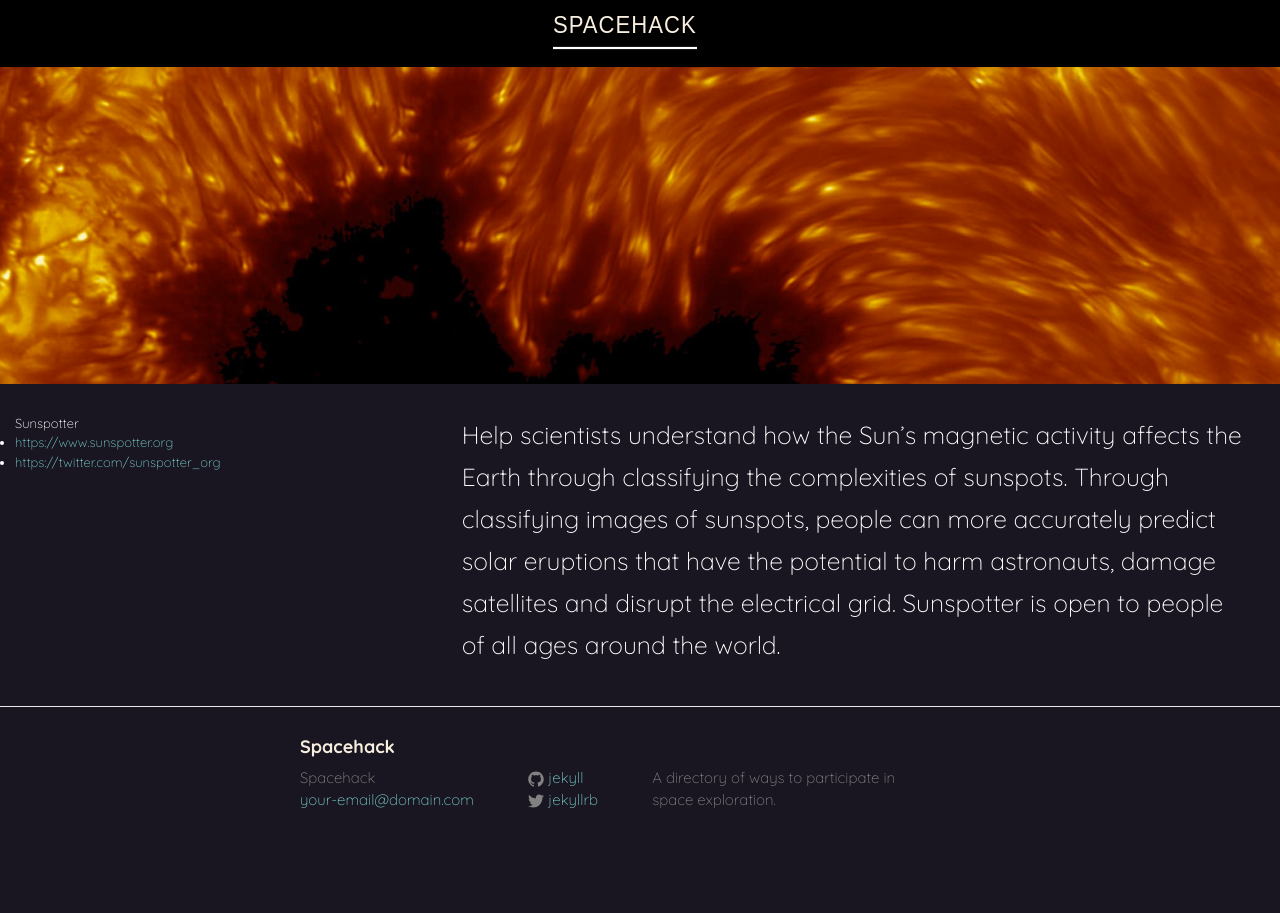
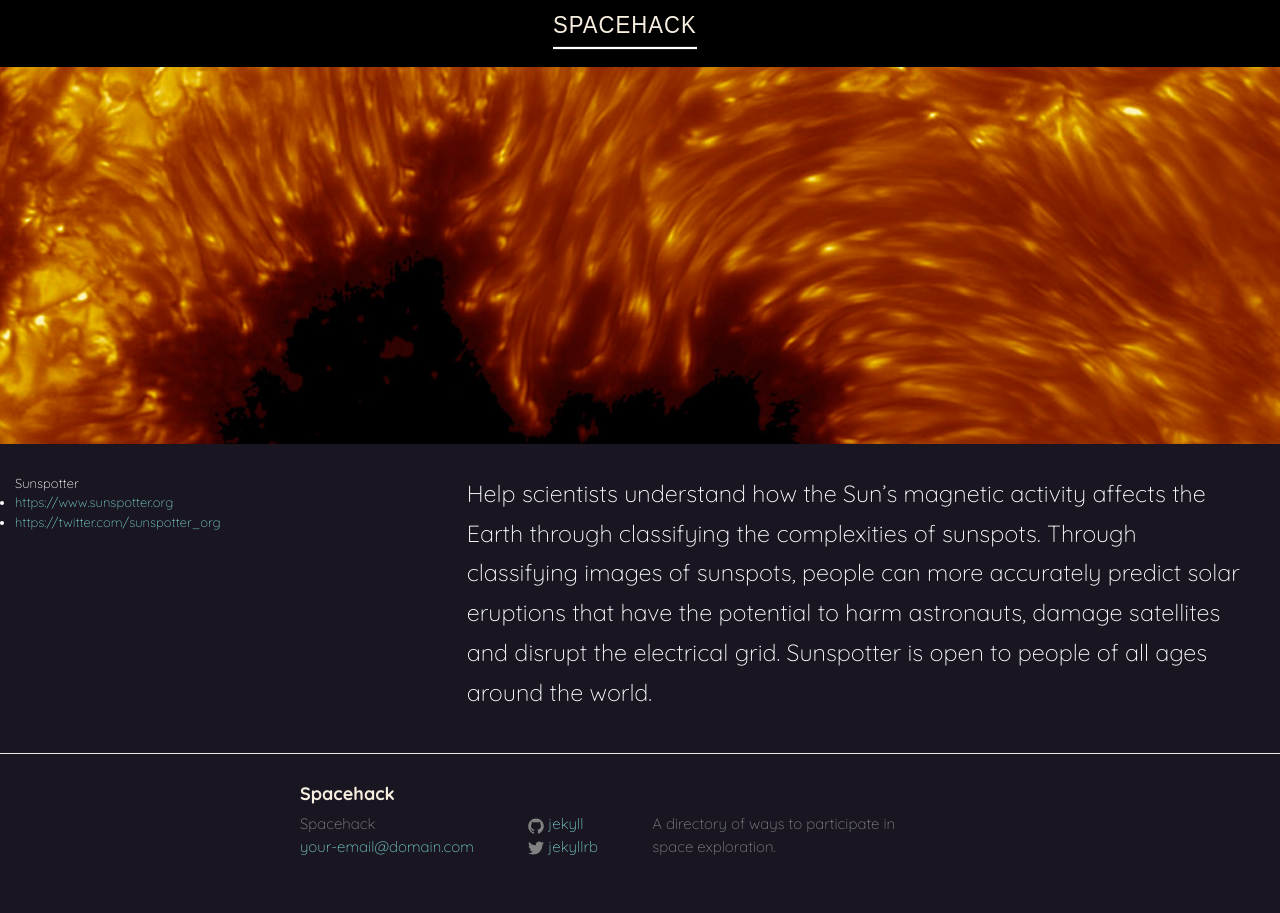
Before and after one commit to basilleaf/spacehack.org, a Jekyll site: the page built from _posts/2015-08-01-sunspotter.md, in a window 1280 px wide. Built offline with Jekyll 4.4.1, drawn with Linux system fonts in a browser that asks for light colours.

Commit message:
adjusts layout of probe page hero image

```diff
--- a/css/main.css
+++ b/css/main.css
@@ -92,9 +92,10 @@ a:hover {
 
 
 /**
- * Posts aka Probes
- */
-/* site banner */
+*
+* Site Nav Bar
+*
+**/
 .site_name {
   display: inline-block;
   padding-top: 10px;
@@ -126,6 +127,10 @@ a:hover {
   padding: 5px 0;
 }
 
+
+/**
+ * Posts aka Probes
+ */
 .post {
   color: white;
 }
@@ -147,9 +152,9 @@ a:hover {
 }
 
 .post-content {
-  font-size: 1.9em;
+  font-size: 1.8em;
   margin-bottom: 30px;
-  padding: 0 35px;
+  padding: 0 40px;
   line-height: 1.7;
 }
 
@@ -161,7 +166,7 @@ a:hover {
  **/
 
 
- /* homepage top banner */
+ /* homepage top banner hero unit image */
 .hero-unit {
   background-image: url('/assets/img/lunar_pano.jpg');
   background-size: cover;
@@ -265,14 +270,15 @@ a:hover {
   font-size: 24px;
 }
 
-.banner {
+.post_banner {
   display: flex;
   justify-content: center;
   align-items: center;
   overflow: hidden;
 }
 
-.banner img {
+.post_banner img {
+  padding-top:60px;
   flex-shrink: 0;
   min-width: 100%;
   min-height: 100%;
```
